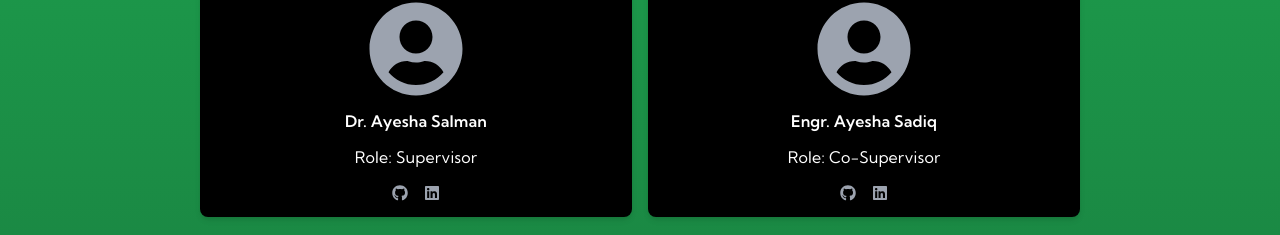
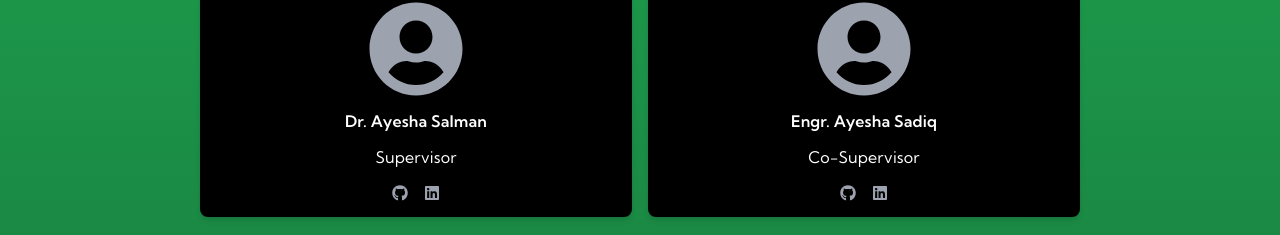
Before and after one commit to Burhan-Ahmed/GreenBot, a Next.js app: page /Components/About in a window 1280 px wide. Shown: the part 1049-1284 px from the top of the page. Built offline with nearby package versions, Linux system fonts and the light colour scheme.

Commit message:
Initial iot

```diff
--- a/src/pages/Components/About.tsx
+++ b/src/pages/Components/About.tsx
@@ -38,7 +38,7 @@ export default function About() {
         <meta name="viewport" content="width=device-width, initial-scale=1" />
       </Head>
       <motion.div
-        className="bg-gradient-to-b from-green-500 to-green-800 min-h-screen px-4 md:px-8 lg:px-16" // Added responsive padding
+        className="bg-gradient-to-b from-green-500 to-green-800 min-h-screen px-6 md:px-8 lg:px-16" // Added responsive padding
         initial={{ opacity: 0 }}
         animate={{ opacity: 1 }}
         transition={{ duration: 0.5 }}
@@ -79,7 +79,7 @@ export default function About() {
             <div className="bg-black rounded-lg shadow-md p-4 m-2 flex-1 flex flex-col items-center text-white">
               <FaUserCircle className="w-24 h-24 text-gray-400" />
               <h3 className="font-semibold my-3">Dr. Ayesha Salman</h3>
-              <p>Role: Supervisor</p>
+              <p>Supervisor</p>
               <div className="flex-grow"></div>
               <div className="flex space-x-4 justify-center items-center mt-4">
                 <a href="https://github.com/johndoe" target="_blank" rel="noopener noreferrer" className="text-gray-400 hover:text-gray-200">
@@ -94,7 +94,7 @@ export default function About() {
             <div className="bg-black rounded-lg shadow-md p-4 m-2 flex-1 flex flex-col items-center text-white">
               <FaUserCircle className="w-24 h-24 text-gray-400" />
               <h3 className="font-semibold my-3">Engr. Ayesha Sadiq</h3>
-              <p>Role: Co-Supervisor</p>
+              <p>Co-Supervisor</p>
               <div className="flex-grow"></div>
               <div className="flex space-x-4 justify-center items-center mt-4">
                 <a href="https://github.com/janesmith" target="_blank" rel="noopener noreferrer" className="text-gray-400 hover:text-gray-200">
--- a/src/pages/Components/NavigationBar.tsx
+++ b/src/pages/Components/NavigationBar.tsx
@@ -11,7 +11,7 @@ export default function NavBar() {
   };
 
   return (
-    <div className="font-burh mx-4 md:mx-16 text-2xl py-12 px-4 md:px-16 lg:px-32 flex justify-between items-center relative">
+    <div className="font-burh mx-4 md:mx-16 text-2xl py-6 md:py-12 px-4 md:px-16 lg:px-32 flex justify-between items-center relative">
       {/* Brand / Logo */}
       <h1 className="text-3xl md:text-4xl font-semibold">
         <div className="text-green-600 px-3 py-1">
```
